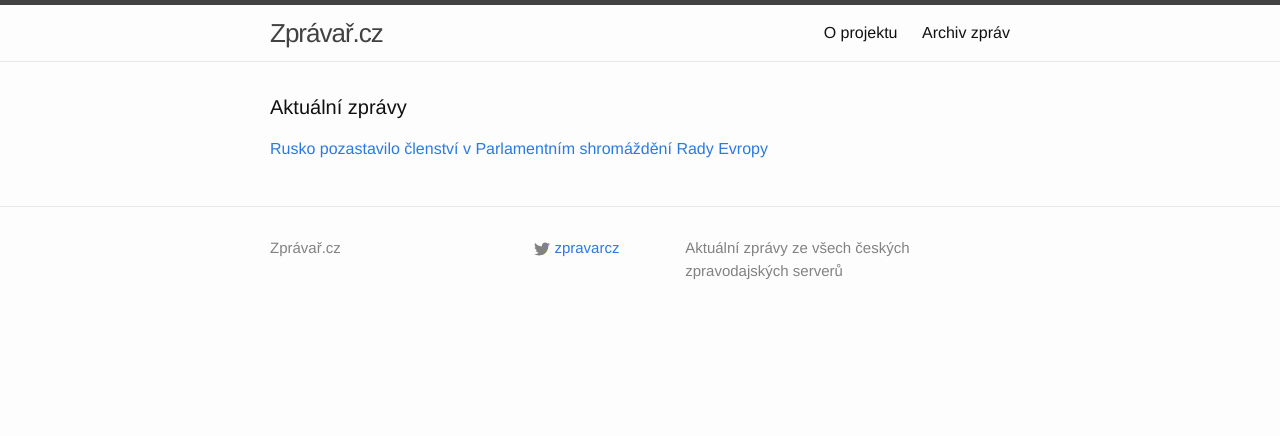
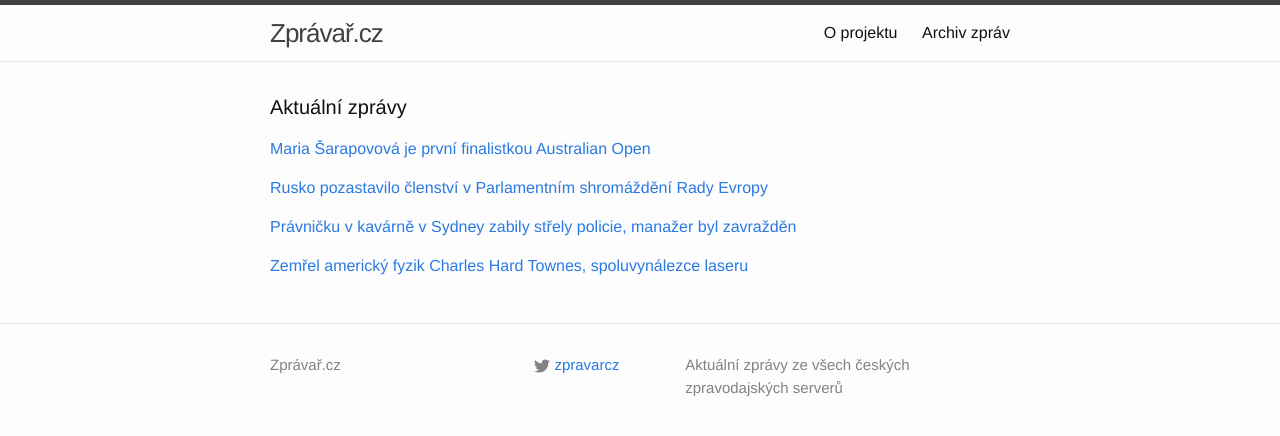
Before and after one commit to adliska/zpravar, a Jekyll site: the page built from index.html, in a window 1280 px wide. Shown: the top 436 px of the page. Built offline with Jekyll 4.4.1, drawn with Linux system fonts in a browser that asks for light colours.

Commit message:
zpravar news update

```diff
--- a/index.html
+++ b/index.html
@@ -5,11 +5,32 @@ layout: default
 <div class="home">
     <h1 class="page-heading">Aktuální zprávy</h1>
 
-<p><a href="javascript:;" onclick="toggle_visibility('zpravy0')">Rusko pozastavilo členství v Parlamentním shromáždění Rady Evropy</a></p>
+<p><a href="javascript:;" onclick="toggle_visibility('zpravy0')">Maria Šarapovová je první finalistkou Australian Open</a></p>
 <div id="zpravy0" style="display:none">
+<ul>
+<li><a href=http://sport.aktualne.cz/maria-sarapovova-je-prvni-finalistkou-australian-open/r~cb2ebd9ea77b11e490f70025900fea04/>Maria Šarapovová je první finalistkou Australian Open - sport.aktualne.cz</a></li>
+<li><a href=http://www.sportovninoviny.cz/zpravy/sarapovova-se-stala-prvni-finalistkou-australian-open/1174743>Šarapovová se stala první finalistkou Australian Open - www.sportovninoviny.cz</a></li>
+<li><a href=http://sport.idnes.cz/ruske-derby-vyznelo-jasne-pro-sarapovovou-ktera-je-v-melbourne-prvni-finalistkou-gjt-/tenis.aspx?c=A150129_055227_tenis_vis>Ruské derby vyznělo jasně pro Šarapovovou, která je v Melbourne první finalistkou - sport.idnes.cz</a></li>
+</ul>
+</div><p><a href="javascript:;" onclick="toggle_visibility('zpravy1')">Rusko pozastavilo členství v Parlamentním shromáždění Rady Evropy</a></p>
+<div id="zpravy1" style="display:none">
 <ul>
 <li><a href=http://www.rozhlas.cz/_zprava/rusko-pozastavilo-clenstvi-v-parlamentnim-shromazdeni-rady-evropy--1449144>Rusko pozastavilo členství v Parlamentním shromáždění Rady Evropy - www.rozhlas.cz</a></li>
 <li><a href=http://www.ceskatelevize.cz/ct24/svet/299868-na-bojkot-sve-delegace-v-rade-evropy-odpovi-rusko-kardinalnimi-akcemi/>Na bojkot své delegace v Radě Evropy odpoví Rusko "kardinálními akcemi" - www.ceskatelevize.cz</a></li>
 <li><a href=http://www.ceskatelevize.cz/ct24/svet/299868-na-bojkot-ruske-delegace-v-rade-evropy-odpovi-moskva-kardinalnimi-akcemi/>Na bojkot ruské delegace v Radě Evropy odpoví Moskva "kardinálními akcemi" - www.ceskatelevize.cz</a></li>
 </ul>
+</div><p><a href="javascript:;" onclick="toggle_visibility('zpravy2')">Právničku v kavárně v Sydney zabily střely policie, manažer byl zavražděn</a></p>
+<div id="zpravy2" style="display:none">
+<ul>
+<li><a href=http://zpravy.idnes.cz/strelba-v-kavarne-v-sydney-rukojmi-zabila-policie-f7y-/zahranicni.aspx?c=A150129_065128_zahranicni_skr>Právničku v kavárně v Sydney zabily střely policie, manažer byl zavražděn - zpravy.idnes.cz</a></li>
+<li><a href=http://www.novinky.cz/zahranicni/svet/360091-unesenou-zenu-v-kavarne-v-sydney-zabila-policejni-strelba-tvrdi-pravnik.html>Unesenou ženu v kavárně v Sydney zabila policejní střelba, tvrdí právník - www.novinky.cz</a></li>
+<li><a href=http://www.ceskenoviny.cz/zpravy/zpravy/jednoho-z-rukojmi-v-kavarne-v-sydney-pry-zabila-policejni-strelba/1174719>Jednoho z rukojmí v kavárně v Sydney prý zabila policejní střelba - www.ceskenoviny.cz</a></li>
+</ul>
+</div><p><a href="javascript:;" onclick="toggle_visibility('zpravy3')">Zemřel americký fyzik Charles Hard Townes, spoluvynálezce laseru</a></p>
+<div id="zpravy3" style="display:none">
+<ul>
+<li><a href=http://www.ceskenoviny.cz/zpravy/zpravy/zemrel-americky-fyzik-charles-hard-townes-spoluvynalezce-laseru/1174744>Zemřel americký fyzik Charles Hard Townes, spoluvynálezce laseru - www.ceskenoviny.cz</a></li>
+<li><a href=http://zpravy.aktualne.cz/zahranici/zemrel-charles-hard-townes-spoluvynalezce-laseru/r~7db9edf6a77911e4ba57002590604f2e/>Zemřel Charles Hard Townes, spoluvynálezce laseru - zpravy.aktualne.cz</a></li>
+<li><a href=http://www.novinky.cz/zahranicni/amerika/360094-zemrel-americky-fyzik-charles-hard-townes-spoluvynalezce-laseru.html>Zemřel americký fyzik Charles Hard Townes, spoluvynálezce laseru  - www.novinky.cz</a></li>
+</ul>
 </div></div>
```
